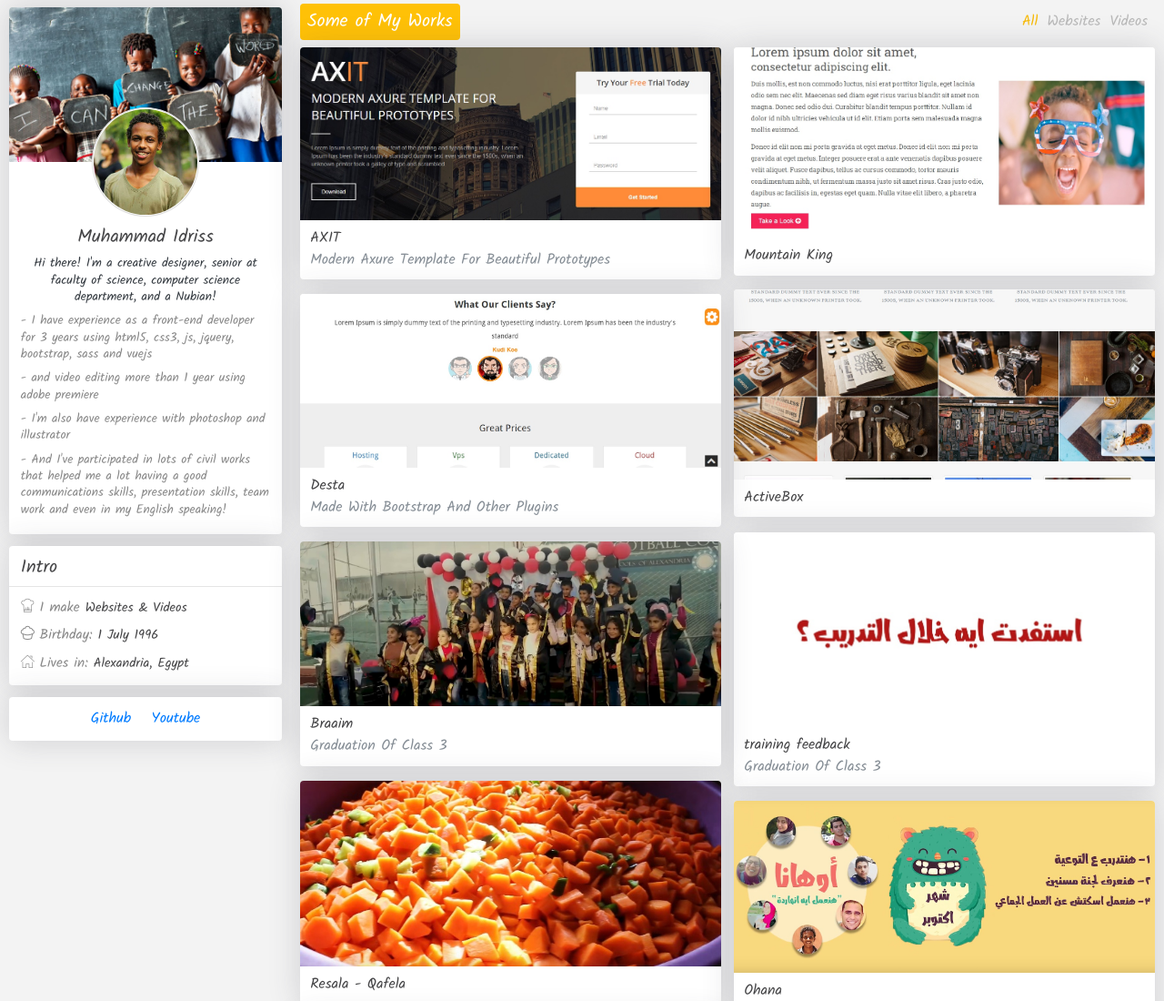
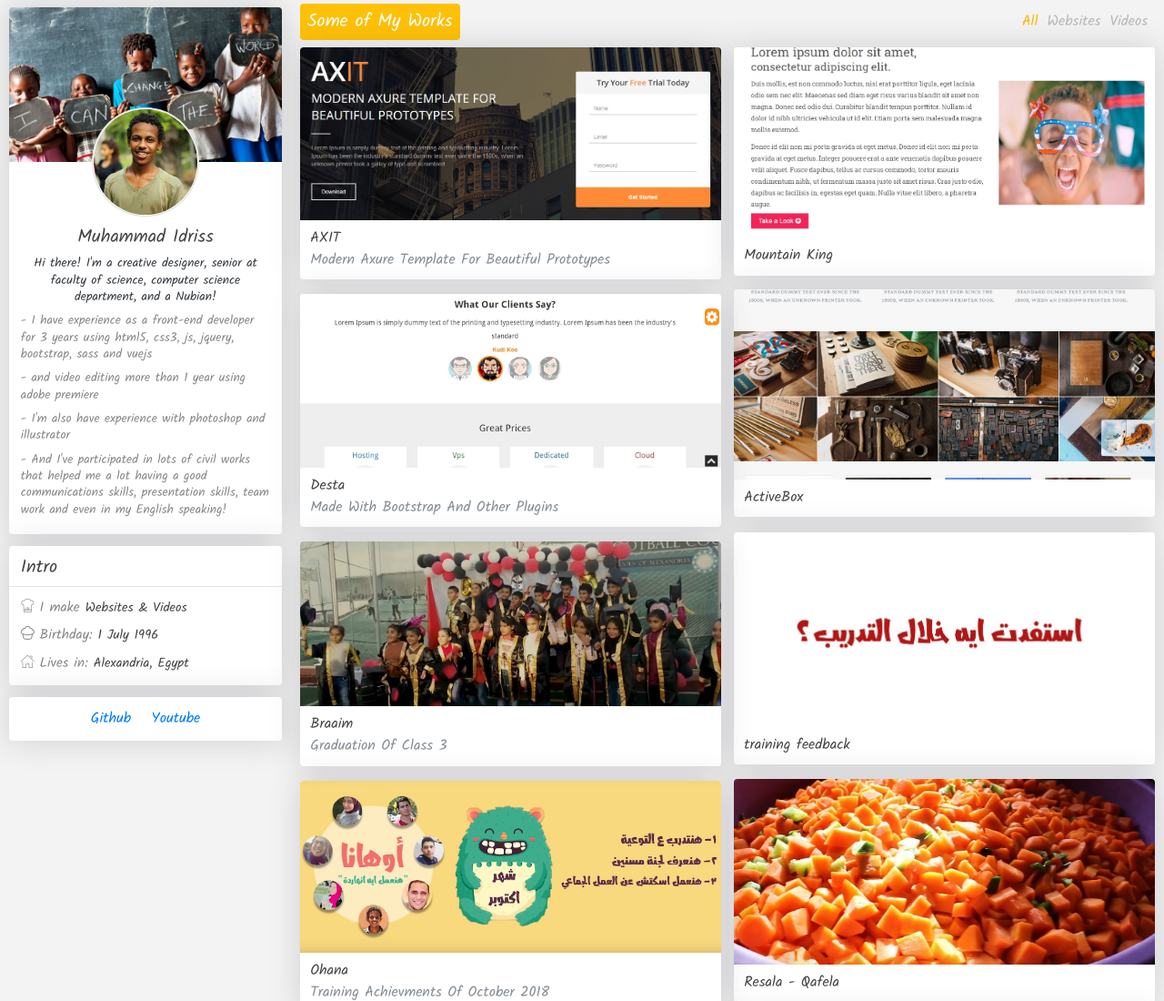
Before and after one commit to jrD1sso/resume, a plain HTML site: page index.html in a window 1280 px wide. Shown: the top 1100 px of the page at 91% size. Drawn offline with Linux system fonts and the light colour scheme.

Commit message:
Update index.html

```diff
--- a/index.html
+++ b/index.html
@@ -104,7 +104,6 @@
                                 <a href="https://www.youtube.com/watch?v=HUOAJ5XFpIk" target="_blank"><img class="post-img img-fluid" src="images/vid1.jpg"></a>
                                 <div class="post-body">
                                     <p class="post-text">training feedback</p>
-                                    <p class="text-capitalize text-secondary">Graduation of class 3</p>
                                 </div><!-- post-body -->
                             </div><!-- post -->
                         </div><!-- post-container -->
```
